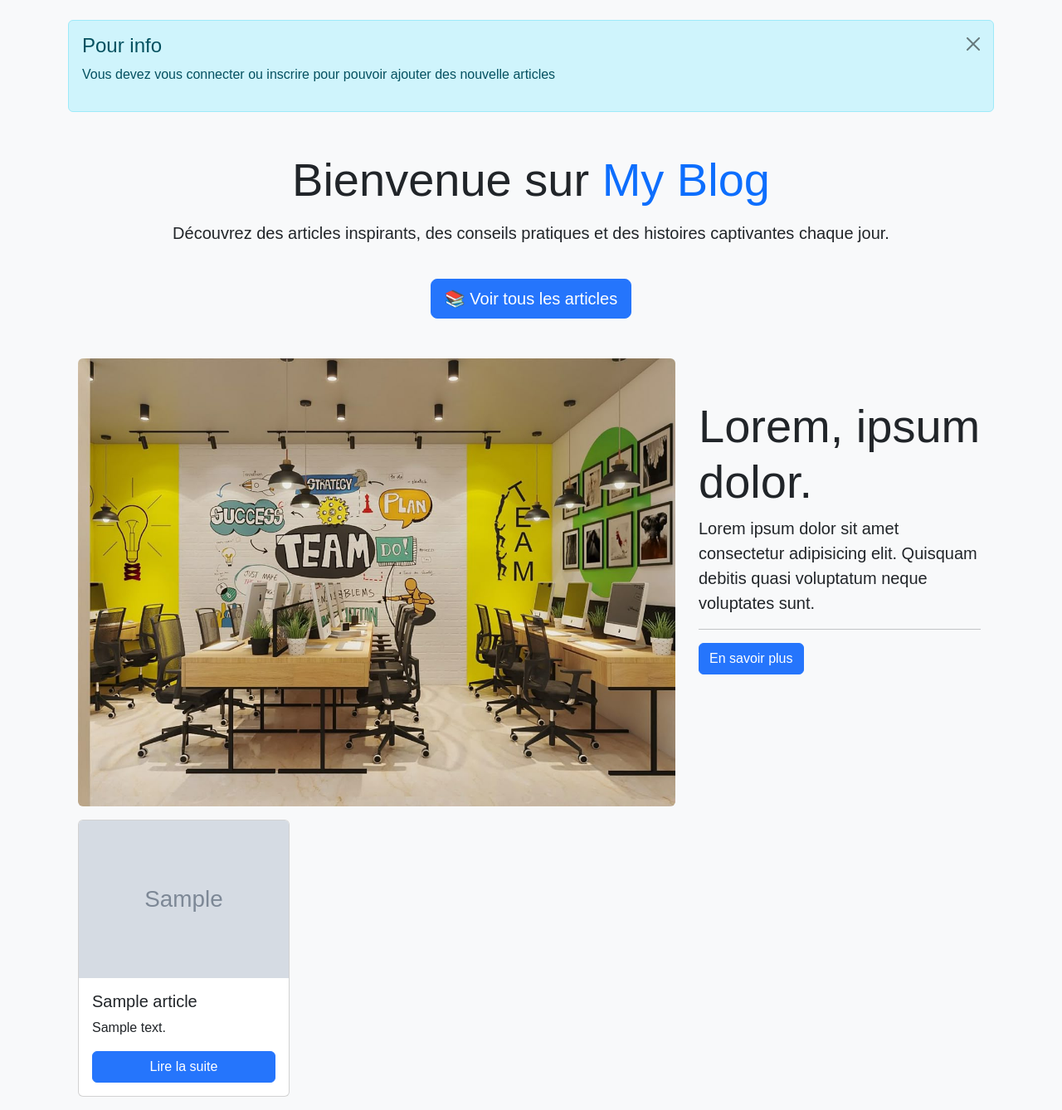
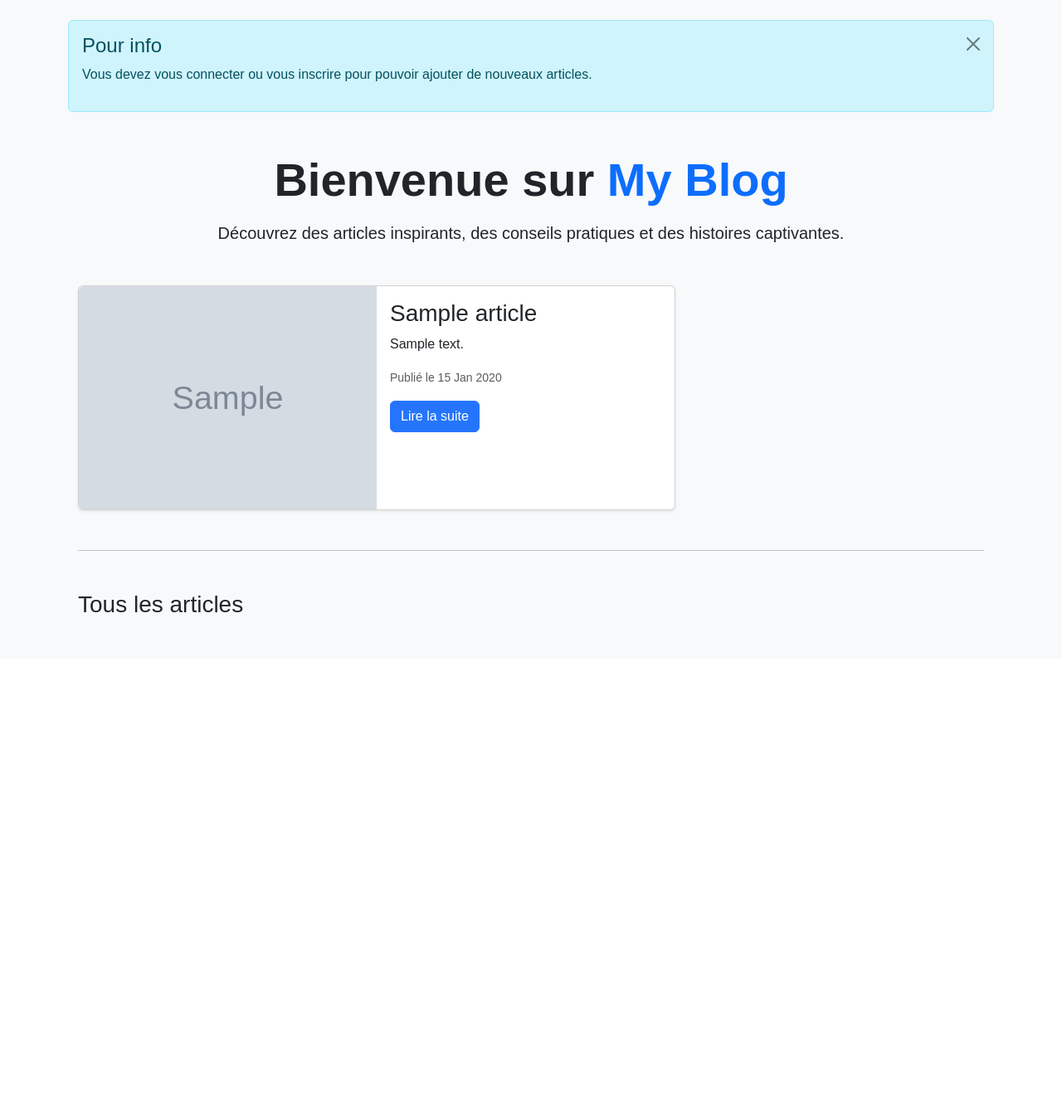
Before and after one commit to Amadou6124/myblog, a Django app: page / in a window 1280 px wide. Shown: the part 56-1394 px from the top of the page at 83% size. After the commit the page ends 794 px from the top, so only its background shows below. Run offline with Django 5.2, Linux system fonts and the light colour scheme; tables that the repository leaves empty hold one stand-in row (values such as "Sample post"); grey boxes marked "Sample" are stand-in pictures.

Commit message:
Mise a jour et modification des images

```diff
--- a/src/post/templates/post/index.html
+++ b/src/post/templates/post/index.html
@@ -5,59 +5,84 @@
 
 {% block content %}
 
-
-        <!-- Message info -->
-         {% if user.is_authenticated %}
-         <!-- Info vide -->
-        {% else %}
-
+    {% if not user.is_authenticated %}
         <div class="alert alert-info alert-dismissible fade show">
-                <p class="h4">Pour info</p>
-                <p>Vous devez vous connecter ou inscrire pour pouvoir ajouter des nouvelle articles</p>
-                <button type="button" class="btn-close" data-bs-dismiss="alert"></button>
+            <h4 class="alert-heading">Pour info</h4>
+            <p>Vous devez vous connecter ou vous inscrire pour pouvoir ajouter de nouveaux articles.</p>
+            <button type="button" class="btn-close" data-bs-dismiss="alert" aria-label="Close"></button>
         </div>
     {% endif %}
 
-<main class="container-fluid my-3">
-    <div class="text-center my-5">
-        <h1 class="display-4">Bienvenue sur <span class="text-primary">My Blog</span></h1>
-        <p class="lead mt-3">
-            Découvrez des articles inspirants, des conseils pratiques et des histoires captivantes chaque jour.
-        </p>
-        <a href="#" class="btn btn-primary btn-lg mt-4">
-            📚 Voir tous les articles
-        </a>
+    <main class="container my-5">
+        <header class="text-center mb-5">
+            <h1 class="display-4 fw-bold">Bienvenue sur <span class="text-primary">My Blog</span></h1>
+            <p class="lead mt-3">Découvrez des articles inspirants, des conseils pratiques et des histoires captivantes.</p>
+        </header>
+
+        <section class="row g-4">
+            <div class="col-12 col-lg-8">
+                {% if articles|length > 0 %}
+                    <article class="card shadow-sm h-100">
+                        {% with last_article=articles|first %}
+                            <div class="row g-0">
+                                <div class="col-md-6">
+                                    {% if last_article.image %}
+                                        <img src="{{ last_article.image.url }}" class="img-fluid rounded-start h-100 object-fit-cover" alt="{{ last_article.title }}">
+                                    {% else %}
+                                        <img src="{% static 'img/placeholder.jpg' %}" class="img-fluid rounded-start h-100 object-fit-cover" alt="Image par défaut">
+                                    {% endif %}
+                                </div>
+                                <div class="col-md-6 d-flex flex-column">
+                                    <div class="card-body">
+                                        <h2 class="card-title h3">{{ last_article.title }}</h2>
+                                        <p class="card-text">{{ last_article.content|truncatewords:50 }}</p>
+                                        <p class="card-text"><small class="text-muted">Publié le {{ last_article.created_at|date:"d M Y" }}</small></p>
+                                        <a href="{% url 'article-detail' last_article.pk %}" class="btn btn-primary mt-auto">Lire la suite</a>
+                                    </div>
+                                </div>
+                            </div>
+                        {% endwith %}
+                    </article>
+                {% endif %}
             </div>
 
-    <!-- Section principale -->
-    <section class="row mb-3">
-        <div class="col-12 col-lg-8">
-            <img src="{% static 'img/desk.jpg' %}" alt="Bureau desk" class="img-fluid rounded">
+            <div class="col-12 col-lg-4">
+                <div class="row g-4">
+                    {% for article in articles|slice:"1:5" %}
+                        <div class="col-12">
+                            <article class="card h-100 shadow-sm">
+                                <div class="card-body">
+                                    <h3 class="card-title h6">{{ article.title }}</h3>
+                                    <p class="card-text"><small class="text-muted">Publié le {{ article.created_at|date:"d M Y" }}</small></p>
+                                    <a href="{% url 'article-detail' article.pk %}" class="btn btn-sm btn-outline-primary mt-2">Lire</a>
                                 </div>
-        <div class="col-12 col-lg-4 bg-light py-5 px-3">
-            <h1 class="display-4">Lorem, ipsum dolor.</h1>
-            <p class="lead">Lorem ipsum dolor sit amet consectetur adipisicing elit. Quisquam debitis quasi voluptatum neque voluptates sunt.</p>
-            <hr class="my-3">
-            <a href="#" class="btn btn-primary">En savoir plus</a>
+                            </article>
+                        </div>
+                    {% endfor %}
+                </div>
             </div>
         </section>
 
-    <!-- Section des articles dynamiques -->
-    <section class="row gy-3">
-        {% for article in articles %}
-        <div class="col-12 col-md-6 col-lg-3">
-            <div class="card h-100">
+        <hr class="my-5">
+
+        <section>
+            <h2 class="h3 mb-4">Tous les articles</h2>
+            <div class="row row-cols-1 row-cols-md-2 row-cols-lg-3 g-4">
+                {% for article in articles|slice:"5:" %}
+                    <div class="col">
+                        <article class="card h-100 shadow-sm">
                             {% if article.image %}
-                <img src="{{ article.image.url }}" alt="{{ article.title }}" class="card-img-top">
+                                <img src="{{ article.image.url }}" class="card-img-top object-fit-cover" style="height: 200px;" alt="{{ article.title }}">
                             {% endif %}
                             <div class="card-body d-flex flex-column">
-                    <h1 class="h5 card-title">{{ article.title }}</h1>
+                                <h3 class="card-title h5">{{ article.title }}</h3>
                                 <p class="card-text">{{ article.content|truncatewords:20 }}</p>
                                 <a href="{% url 'article-detail' article.pk %}" class="btn btn-primary mt-auto">Lire la suite</a>
                             </div>
-            </div>
+                        </article>
                     </div>
                 {% endfor %}
+            </div>
         </section>
     </main>
 {% endblock %}
--- a/src/post/views.py
+++ b/src/post/views.py
@@ -9,7 +9,7 @@
 
 # Create your views here.
 def home(request):
-    articles = Article.objects.order_by('-created_at')[:6]
+    articles = Article.objects.order_by('-created_at')[:9]
     return render(request, 'post/index.html', {'articles': articles})
 
 
```
Also changed, not shown: src/media/images/IA.jpg (added), src/media/images/discipline.jpg (added), src/media/images/reveil_ov47q0e.jpg (added), src/media/images/voyages.jpg (added). Lines whose indentation alone changed are shown as unchanged.
